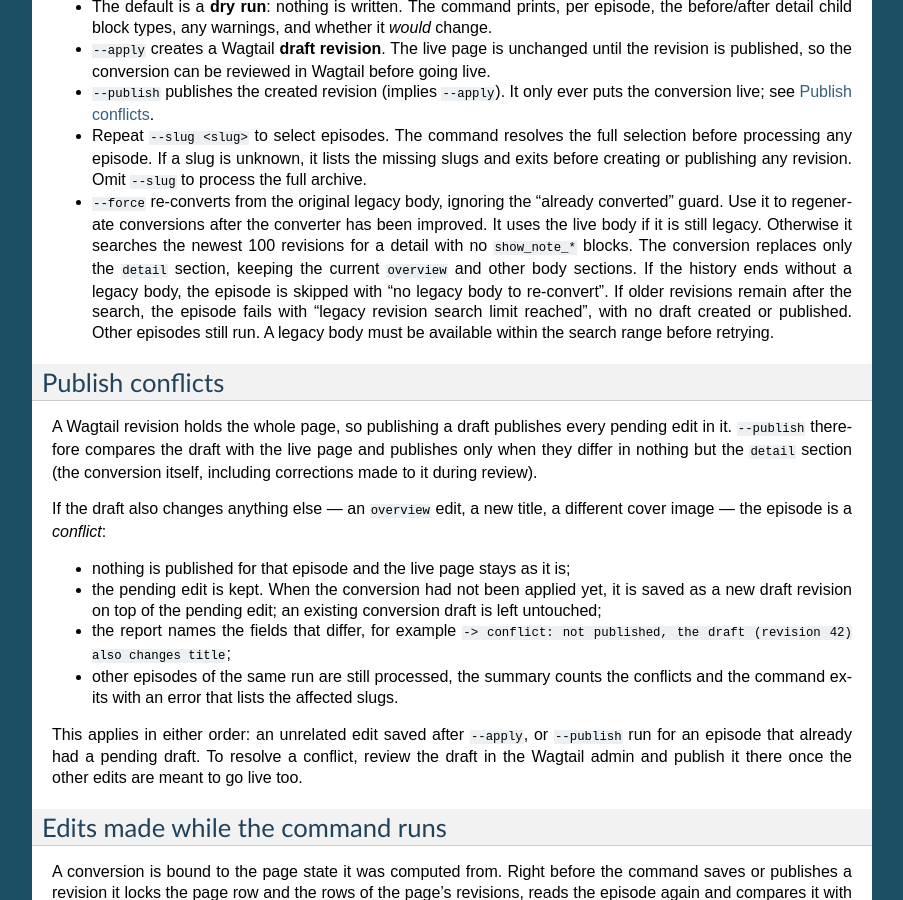
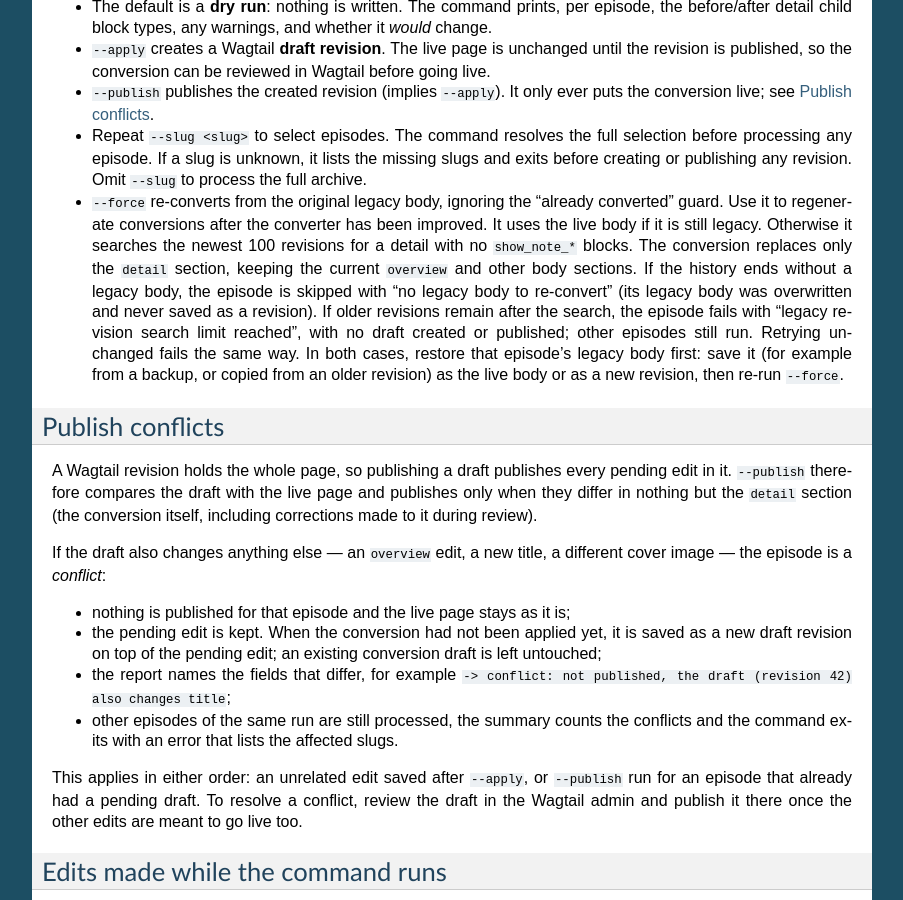
Before and after one commit to ephes/python-podcast, a Sphinx documentation site: the page built from docs/convert-show-notes-runbook.rst, in a window 1280 px wide and 900 px high, scrolled down 983 px. Shown: the whole window, without its empty margins (198-1101 px from the left). Built offline with Sphinx 7.4.7, drawn with Linux system fonts in a browser that asks for light colours.

Commit message:
Explain legacy body recovery for forced show-note conversion
A forced re-conversion that hits the revision search limit now tells the
operator to save the legacy body as the live body or a new revision before
retrying, and the runbook restores the backup recovery step for both the
skipped and the limit case. A test covers the documented recovery.

```diff
--- a/docs/convert-show-notes-runbook.rst
+++ b/docs/convert-show-notes-runbook.rst
@@ -82,11 +82,13 @@ Safety model
   searches the newest 100 revisions for a detail with no ``show_note_*`` blocks.
   The conversion replaces only the ``detail`` section, keeping the current
   ``overview`` and other body sections. If the history ends without a legacy
-  body, the episode is skipped with "no legacy body to re-convert". If older
-  revisions remain after the search, the episode fails with "legacy revision
-  search limit reached", with no draft created or published. Other episodes
-  still run. A legacy body must be available within the search range before
-  retrying.
+  body, the episode is skipped with "no legacy body to re-convert" (its legacy
+  body was overwritten and never saved as a revision). If older revisions
+  remain after the search, the episode fails with "legacy revision search limit
+  reached", with no draft created or published; other episodes still run.
+  Retrying unchanged fails the same way. In both cases, restore that episode's
+  legacy body first: save it (for example from a backup, or copied from an older
+  revision) as the live body or as a new revision, then re-run ``--force``.
 
 Publish conflicts
 -----------------
```
Also changed, not shown: 2 other files.
